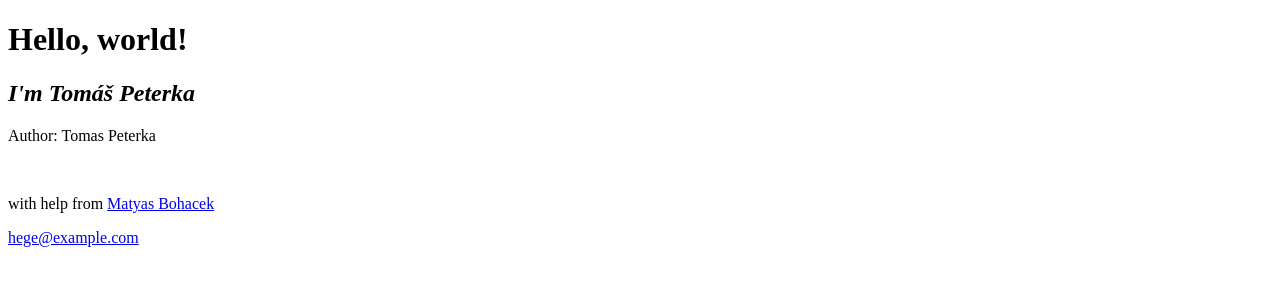
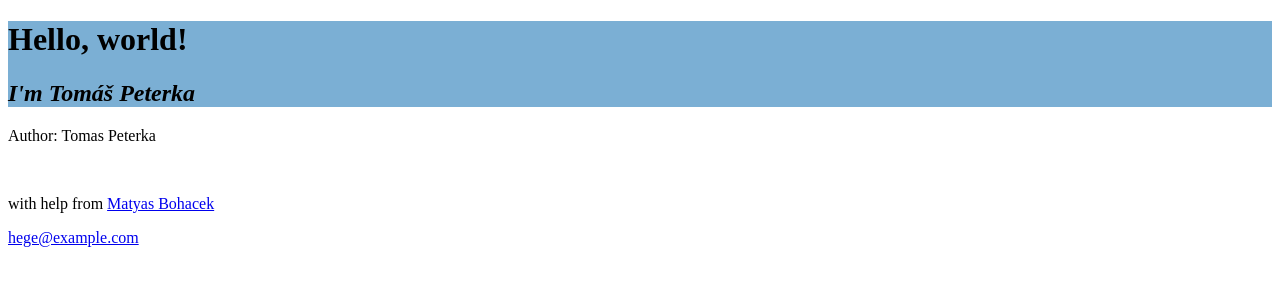
Before and after one commit to tomaspeterka/tomaspeterka, a plain HTML site: page index.html in a window 1280 px wide. Drawn offline with Linux system fonts and the light colour scheme.

Commit message:
Update styles.css

```diff
--- a/styles.css
+++ b/styles.css
@@ -3,6 +3,6 @@ h1 {
   font-family: aktiv-grotesk;
 }
 
-.head {
+.main {
   background-color: #7BAFD4;
 }
```
